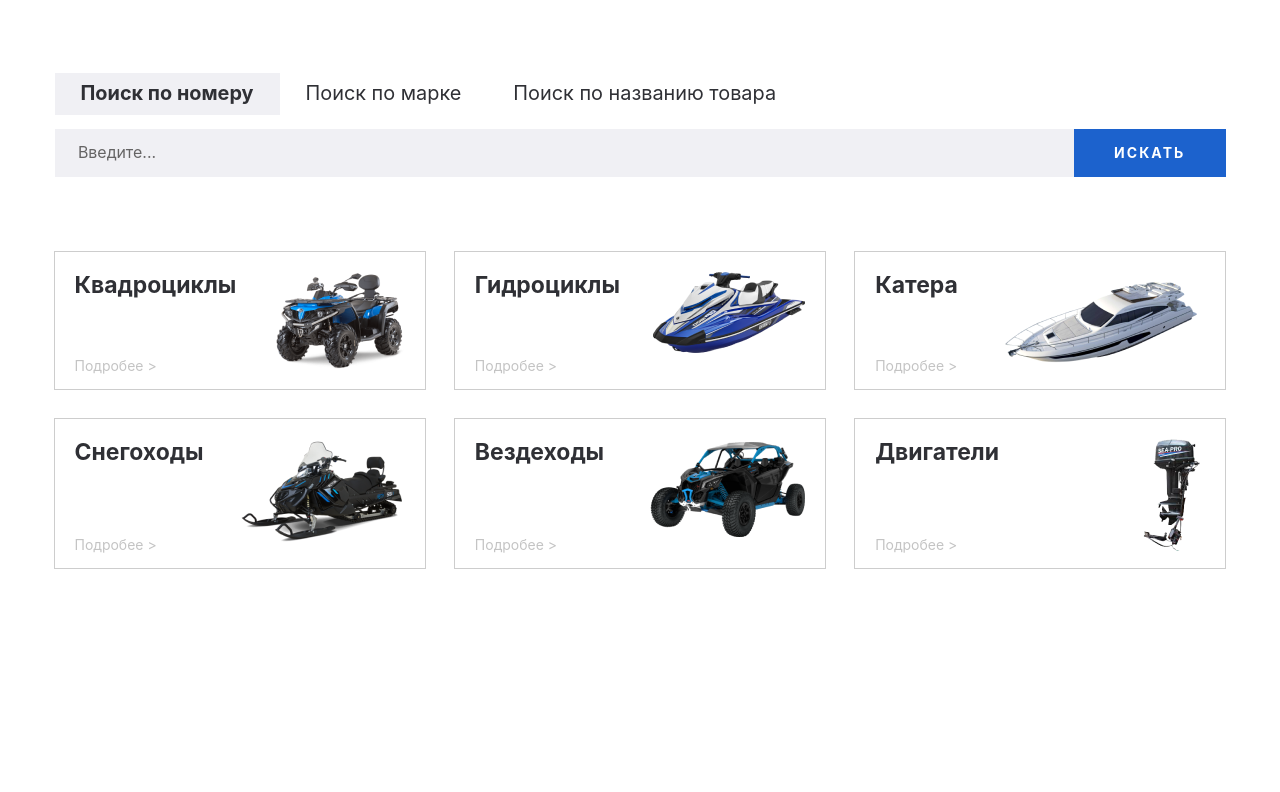
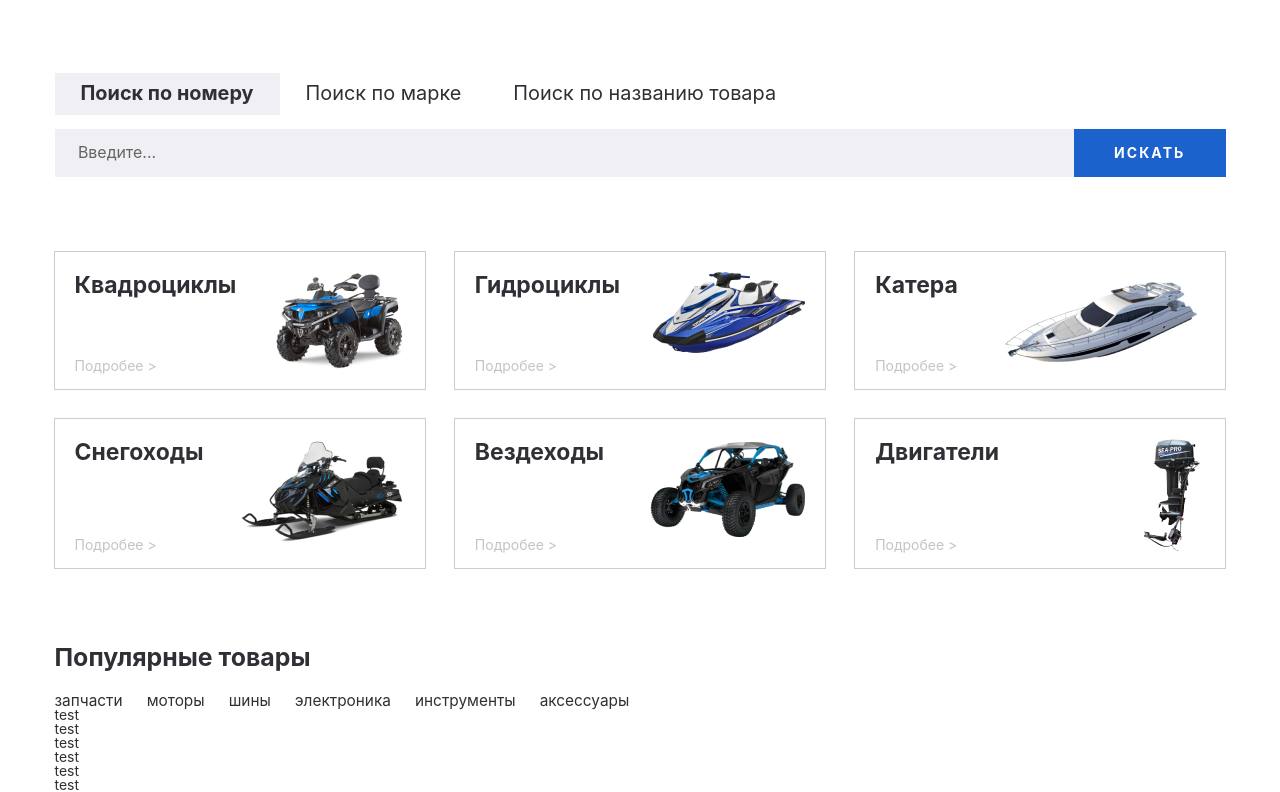
Before and after one commit to MariiaUdovytska/React-Online-store-Gidrotsikly, a React (Create React App) app in the folder react-online-store-gidrotsikly/: page / in a window 1280 px wide. Shown: the part 648-1440 px from the top of the page. Before the commit the page ends 1246 px from the top, so only its background shows below. Built offline with nearby package versions, Linux system fonts and the light colour scheme.

Commit message:
add component PopularGoods and initial styles for him

```diff
--- a/react-online-store-gidrotsikly/src/App.js
+++ b/react-online-store-gidrotsikly/src/App.js
@@ -3,6 +3,7 @@ import 'bootstrap/dist/css/bootstrap.min.css';
 import FullScreen from './FullScreen';
 import Search from './Search';
 import ProductCategories from './ProductCategories';
+import PopularGoods from './PopularGoods';
 
 function App() {
 	return (
@@ -11,6 +12,7 @@ function App() {
 				<FullScreen/>
 				<Search/>
 				<ProductCategories/>
+				<PopularGoods/>
 			</div>
 		</div>
 	);
--- /dev/null
+++ b/react-online-store-gidrotsikly/src/PopularGoods.js
@@ -0,0 +1,37 @@
+import React from 'react';
+import './css/popularGoods.css';
+
+class PopularGoods extends React.Component {
+	constructor(props) {
+		super(props);
+	}
+
+	render(){
+
+		return(
+			<section className='popular-goods containerM'>
+				<div className='popular-goods__body'>
+					<h2 className='popular-goods__body-title'>Популярные товары</h2>
+					<div className='popular-goods__body-carousel'>
+						<span className='popular-goods__body-carousel-items'>запчасти</span>
+						<span className='popular-goods__body-carousel-items'>моторы</span>
+						<span className='popular-goods__body-carousel-items'>шины </span>
+						<span className='popular-goods__body-carousel-items'>электроника</span>
+						<span className='popular-goods__body-carousel-items'>инструменты</span>
+						<span className='popular-goods__body-carousel-items'>аксессуары </span>
+					</div>
+					<div className='popular-goods__body-content'>
+						<div className='popular-goods__body-content-items'>test</div>
+						<div className='popular-goods__body-content-items'>test</div>
+						<div className='popular-goods__body-content-items'>test</div>
+						<div className='popular-goods__body-content-items'>test</div>
+						<div className='popular-goods__body-content-items'>test</div>
+						<div className='popular-goods__body-content-items'>test</div>
+					</div>
+				</div>
+			</section>
+		)
+	}
+}
+
+export default PopularGoods;
--- /dev/null
+++ b/react-online-store-gidrotsikly/src/css/popularGoods.css
@@ -0,0 +1,22 @@
+.popular-goods{
+	margin-top: 45px;
+}
+.popular-goods__body{
+	display: flex;
+	flex-direction: column;
+}
+.popular-goods__body-title{
+	font-weight: 700;
+	font-size: 1.78rem;
+	margin-bottom: 20px;
+}
+.popular-goods__body-carousel{
+	display: flex;
+	flex-direction: row;
+	margin: 0px -12px;
+	font-size: 1.1rem;
+	font-weight: 400;
+}
+.popular-goods__body-carousel-items{
+	padding: 0px 12px;
+}
```
